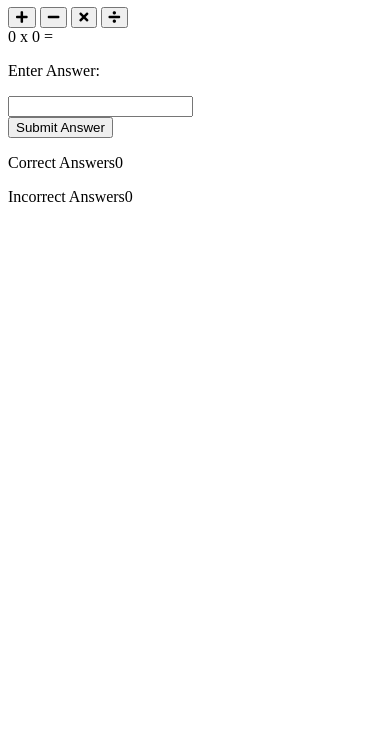
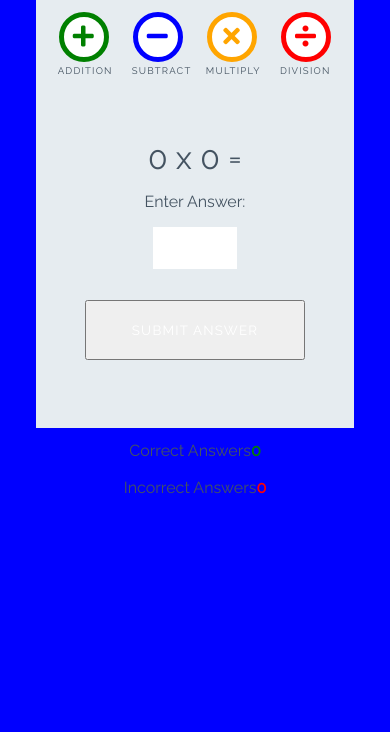
Before and after one commit to stevebiczyk/love-maths, a plain HTML site: page index.html in a window 390 px wide. Shown: the part 112-844 px from the top of the page. Drawn offline with Linux system fonts and the light colour scheme.

Commit message:
Add styles for game

```diff
--- a/assets/css/style.css
+++ b/assets/css/style.css
@@ -0,0 +1,252 @@
+/* --------- Global style */
+
+body {
+    background-color: blue;
+    font-family: "Raleway", sans-serif;
+    color: #445361;
+    text-align: center;
+}
+
+/* --------- Heading */
+
+.heading {
+    text-align: center;
+    font-size: 2.5rem;
+}
+
+.logo {
+    height: 40px;
+    padding-right: 5px;
+}
+
+/* --------- Game layout */
+
+.game-area {
+    background-color: #E6ECF0;
+    box-sizing: border-box;
+    width: 85%;
+    height: 65vh;
+    max-height: 450px;
+    max-width: 830px;
+    margin-left: auto;
+    margin-right: auto;
+    padding: 1%;
+}
+
+.question-area {
+    width: 50%;
+    font-size: 2rem;
+    margin: auto;
+    padding: 50px 0;
+}
+
+.question-area span {
+    padding: 0 15px;
+}
+
+.score-area {
+    margin: 5px auto;
+    width: 60%;
+    font-size: 1.2rem;
+}
+
+.controls-area {
+    width: 85%;
+    margin: 30px auto;
+}
+
+#score {
+    color: green;
+    font-weight: bold;
+}
+
+#incorrect {
+    color: red;
+    font-weight: bold;
+}
+
+.answer-message {
+    display: none;
+    font-size: 1rem;
+}
+
+#answer-box {
+    border: none;
+    color: #445361;
+    display: inline-block;
+    height: 40px;
+    width: 80px;
+    font-size: 1.2rem;
+}
+
+.scores {
+    display: inline-block;
+    padding: 25px;
+}
+
+/* --------- Buttons */
+
+.btn {
+    width: 220px;
+    height: 60px;
+    font-family: "Raleway", sans-serif;
+    text-transform: uppercase;
+    letter-spacing: 1.2px;
+    color: white;
+}
+
+.btn:focus {
+    outline: none;
+}
+
+.btn--big {
+    padding-top: 10px;
+    border-radius: 50%;
+    background-color: white;
+    border: 10px solid;
+    width: 100px;
+    height: 100px;
+    font-size: 3.2rem;
+    margin: 0 30px;
+    transition: all 0.5s;
+}
+
+.btn--big::after{
+    content: attr(data-type);
+    font-size: 1rem;
+    color: #445361;
+    position: relative;
+    left: -0.5em;
+}
+
+.btn--blue {
+    border-color: blue;
+    color: blue;
+}
+
+.btn--blue:active,
+.btn--blue:hover {
+    background-color: darkblue;
+    color: white;
+}
+
+.btn--orange {
+    border-color: orange;
+    color: orange;
+}
+
+.btn--orange:active,
+.btn--orange:hover {
+    background-color: darkorange;
+    color: white;
+}
+
+.btn--red {
+    border-color: red;
+    color: red;
+}
+
+.btn--red:active,
+.btn--red:hover {
+    background-color: darkred;
+    color: white;
+}
+
+.btn--green {
+    border-color: green;
+    color: green;
+}
+
+.btn--green:active,
+.btn--green:hover {
+    background-color: darkgreen;
+    color: white;
+}
+
+.btn--gray {
+    margin-top: 25px;
+    background-color: #445361;
+    border: 1px transparent;
+    border-radius: 20px;
+}
+
+.btn--gray:active,
+.btn--gray:hover {
+    background-color: #0d1013;
+}
+
+/* --------- Media queries */
+
+@media (max-width: 414px) {
+    .controls-area {
+        width: 100%;
+    }
+
+    .btn--big {
+        margin: 0 10px;
+        padding: 5px;
+        border: 5px solid;
+        width: 50px;
+        height: 50px;
+        font-size: 1.5rem;
+    }
+
+    .btn--big::after {
+        font-size: 0.6rem;
+        left: -0.7rem;
+    }
+
+    .question-area {
+        padding: 10% 0;
+        width: 100%;
+    }
+
+    .question-area span {
+        padding: 0;
+    }
+
+    .answer-message {
+        display: block;
+    }
+
+    #answer-box {
+        display: block;
+        margin: 0 auto;
+    }
+    .btn--gray {
+        margin-top: 0;
+    }
+
+    .score-area {
+        width: 100%;
+    }
+
+    .scores {
+        margin: 0.5em auto;
+        display: block;
+        padding: 5px;
+    }
+
+    .heading {
+        font-size: 2rem;
+    }
+}
+
+@media (max-width: 320px) {
+    .game-area {
+        height: 70vh;
+    }
+
+    .controls-area {
+        width: 75%;
+        margin: 10px auto;
+    }
+
+    .btn--big {
+        margin: 10px 10px;
+    }
+    .question-area {
+        padding: 10px 0;
+    }
+
+}
--- a/index.html
+++ b/index.html
@@ -17,17 +17,17 @@
 
     <div class = "game-area">
     <div class="controls-area">
-    <button class = "btn btn--big btn--green">
+    <button data-type="addition" class = "btn btn--big btn--green">
         <i class="fas fa-plus"></i>
     </button>
 
-    <button class = "btn btn--big btn--blue">
+    <button data-type="subtract" class = "btn btn--big btn--blue">
         <i class="fas fa-minus"></i>
     </button>
-    <button class = "btn btn--big btn--orange">
+    <button data-type="multiply" class = "btn btn--big btn--orange">
         <i class="fas fa-times"></i>
     </button>
-    <button class = "btn btn--big btn--red">
+    <button data-type="division" class = "btn btn--big btn--red">
         <i class="fas fa-divide"></i>
     </button>
     </div>
@@ -39,7 +39,7 @@
     <p class="answer-message">Enter Answer:</p>
     <input id="answer-box" type="number">
     </div>
-    <button class="btn btn--grey">Submit Answer</button>
+    <button data-type="submit" class="btn btn--grey">Submit Answer</button>
 </div>
 
     <div class = "score-area"></div>
```
